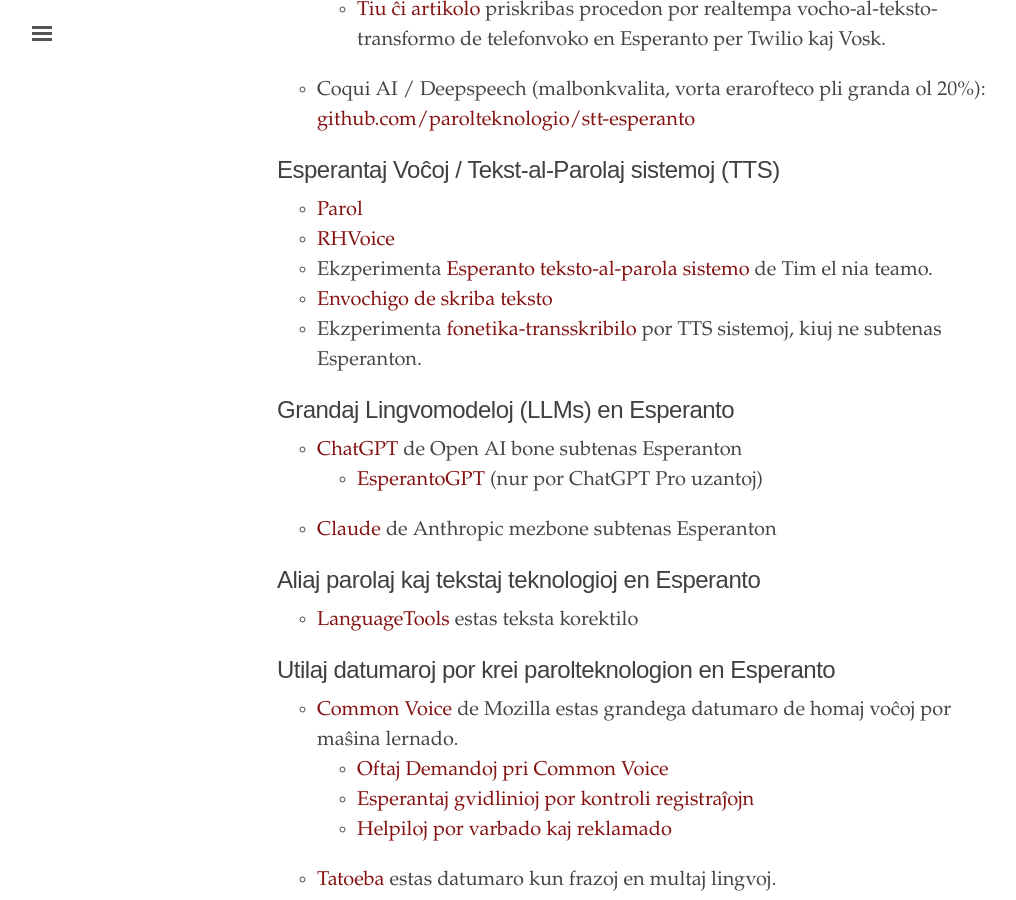
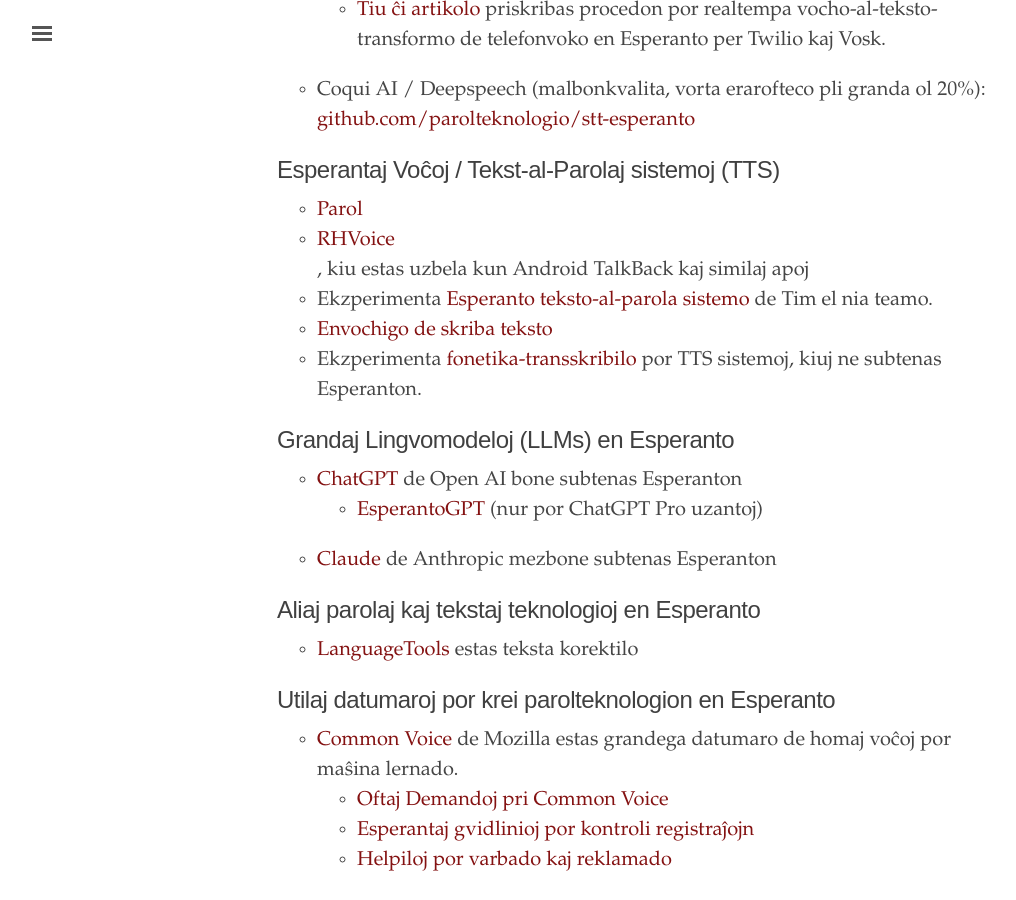
Before and after one commit to parolteknologio/parolteknologio.github.io, a Jekyll site: the page built from index.html, in a window 1280 px wide and 900 px high, scrolled down 512 px. Shown: the whole window, without its empty margins (3-1019 px from the left). Built offline with Jekyll 4.4.1, drawn with Linux system fonts in a browser that asks for light colours.

Commit message:
Update index.html

```diff
--- a/index.html
+++ b/index.html
@@ -26,7 +26,7 @@ title: "Voĉaj teknologioj por Esperantujo"
 <h2>Esperantaj Voĉoj / Tekst-al-Parolaj sistemoj (TTS)</h2>
 <ul>
 <li><a href="https://parol.martinrue.com/">Parol</a></li>
-<li><a href="https://github.com/RHVoice/RHVoice">RHVoice</a></li>
+<li><a href="https://github.com/RHVoice/RHVoice">RHVoice</a></li>, kiu estas uzbela kun Android TalkBack kaj similaj apoj
 <li>Ekzperimenta <a href="https://54696d21.github.io/esperantoTTS/#//">Esperanto teksto-al-parola sistemo</a> de Tim el nia teamo.</li>
 <li><a href="https://mallonge.net/evi">Envochigo de skriba teksto</a></l>
 <li>Ekzperimenta <a href="https://github.com/parolteknologio/fonetika-transskribilo">fonetika-transskribilo</a> por TTS sistemoj, kiuj ne subtenas Esperanton.</li>
```
